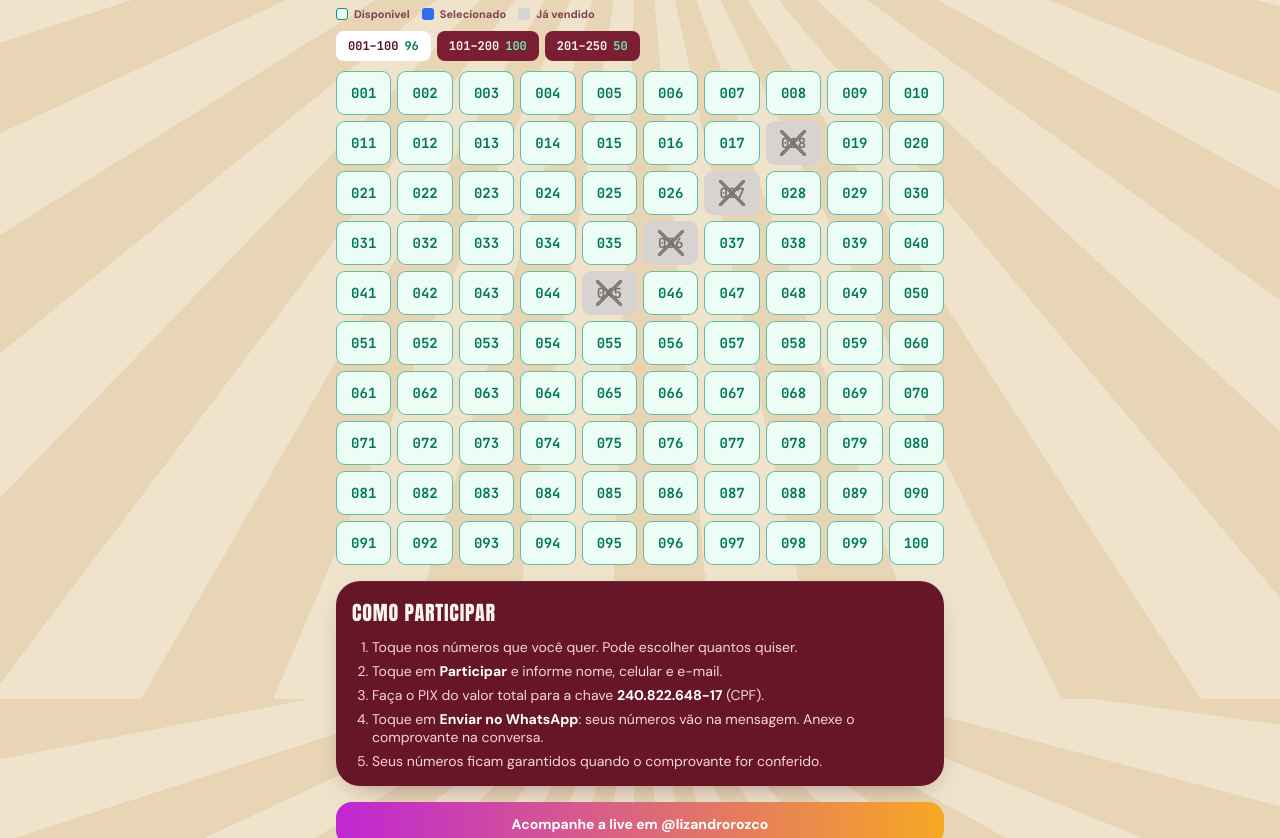
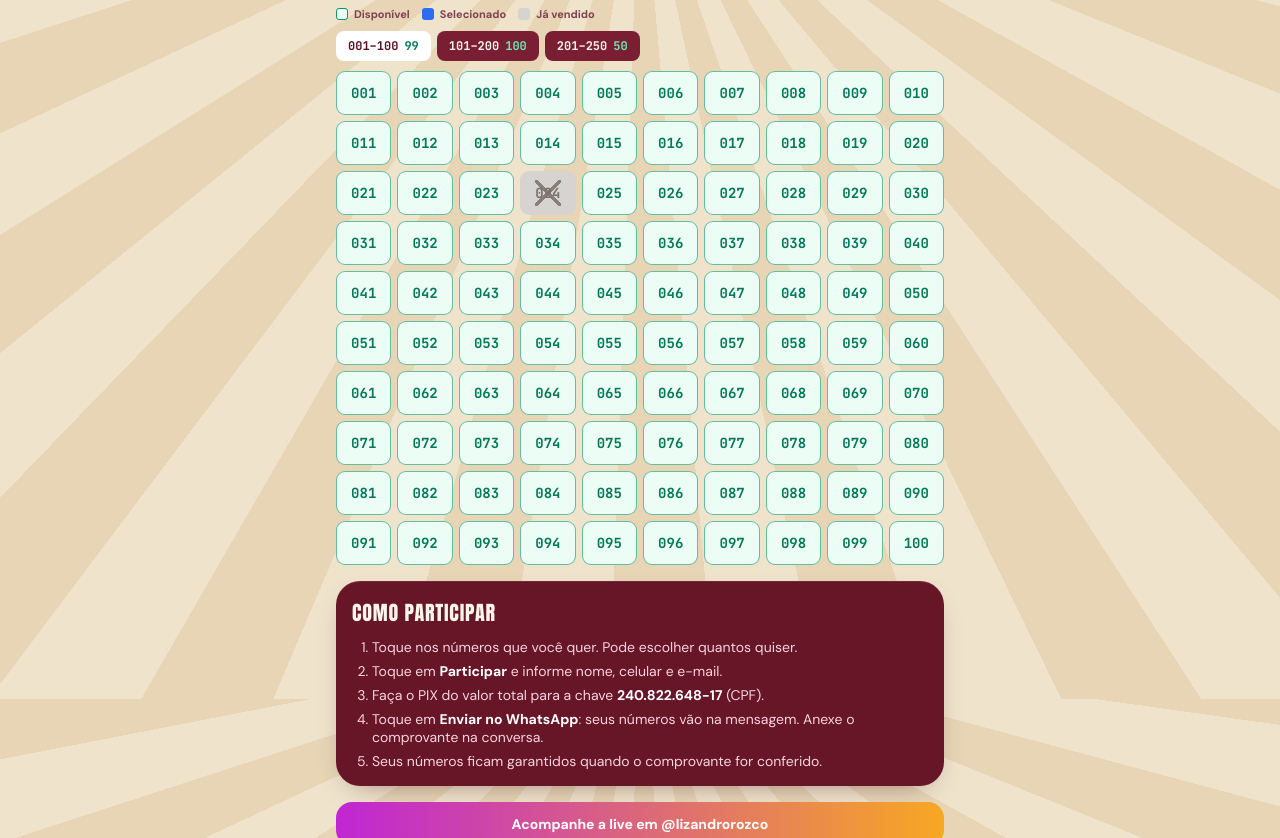
Before and after one commit to Souteix/rifa-ensaios, a plain HTML site: page index.html in a window 1280 px wide. Shown: the part 901-1739 px from the top of the page. Drawn offline with Linux system fonts and the light colour scheme.

Commit message:
Atualizar o index.html

```diff
--- a/index.html
+++ b/index.html
@@ -306,7 +306,7 @@ const RIFA = {
 /* Números já vendidos: atualize esta lista conforme os comprovantes chegarem
    e publique a página de novo. Eles aparecem em cinza com X e não podem ser escolhidos.
    Exemplo: const VENDIDOS = [7, 13, 21, 150]; */
-const VENDIDOS = [18, 27, 36, 45];
+const VENDIDOS = [24, ];
 
 /* ========================================================= */
 const $ = id => document.getElementById(id);
```
